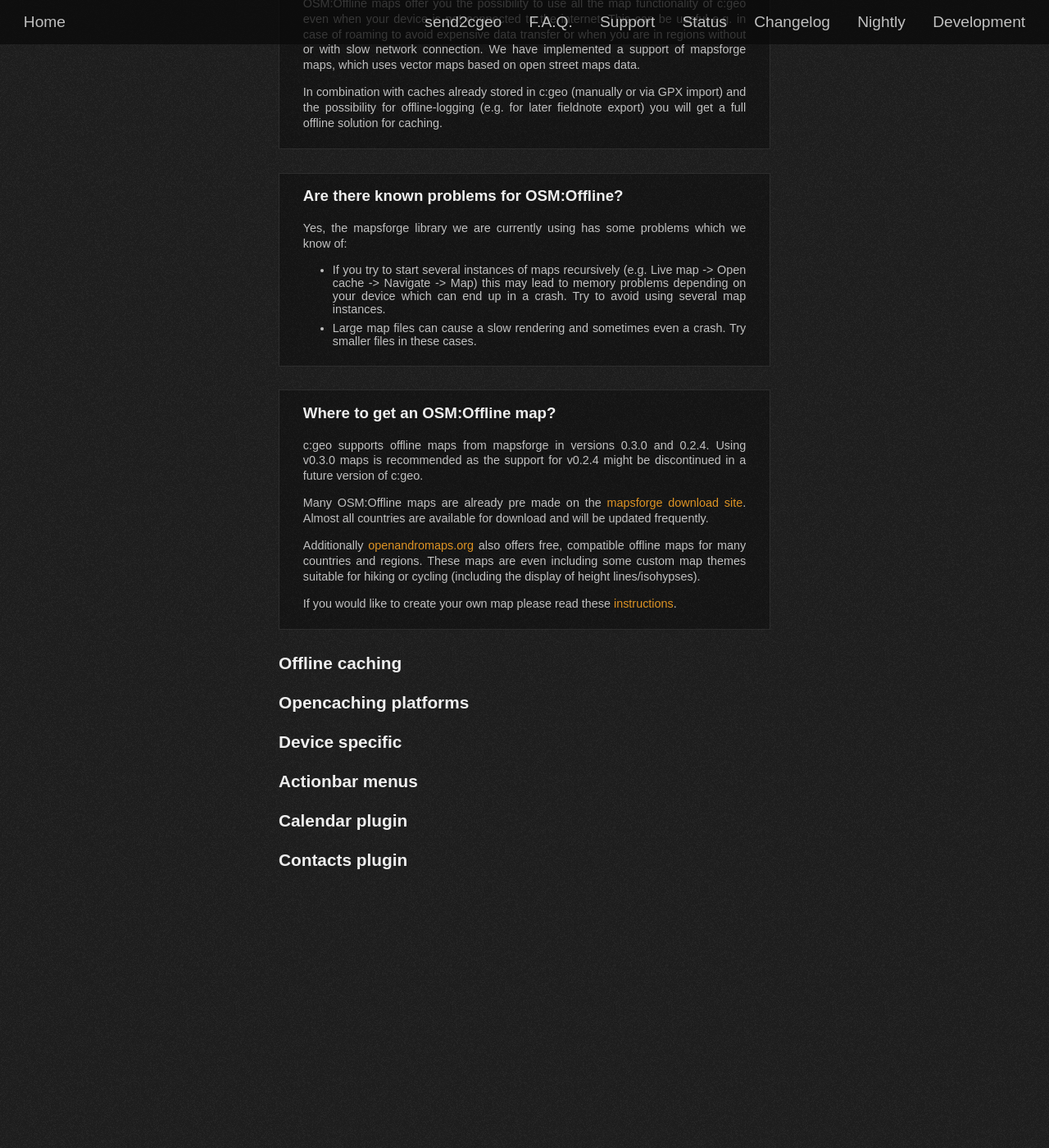
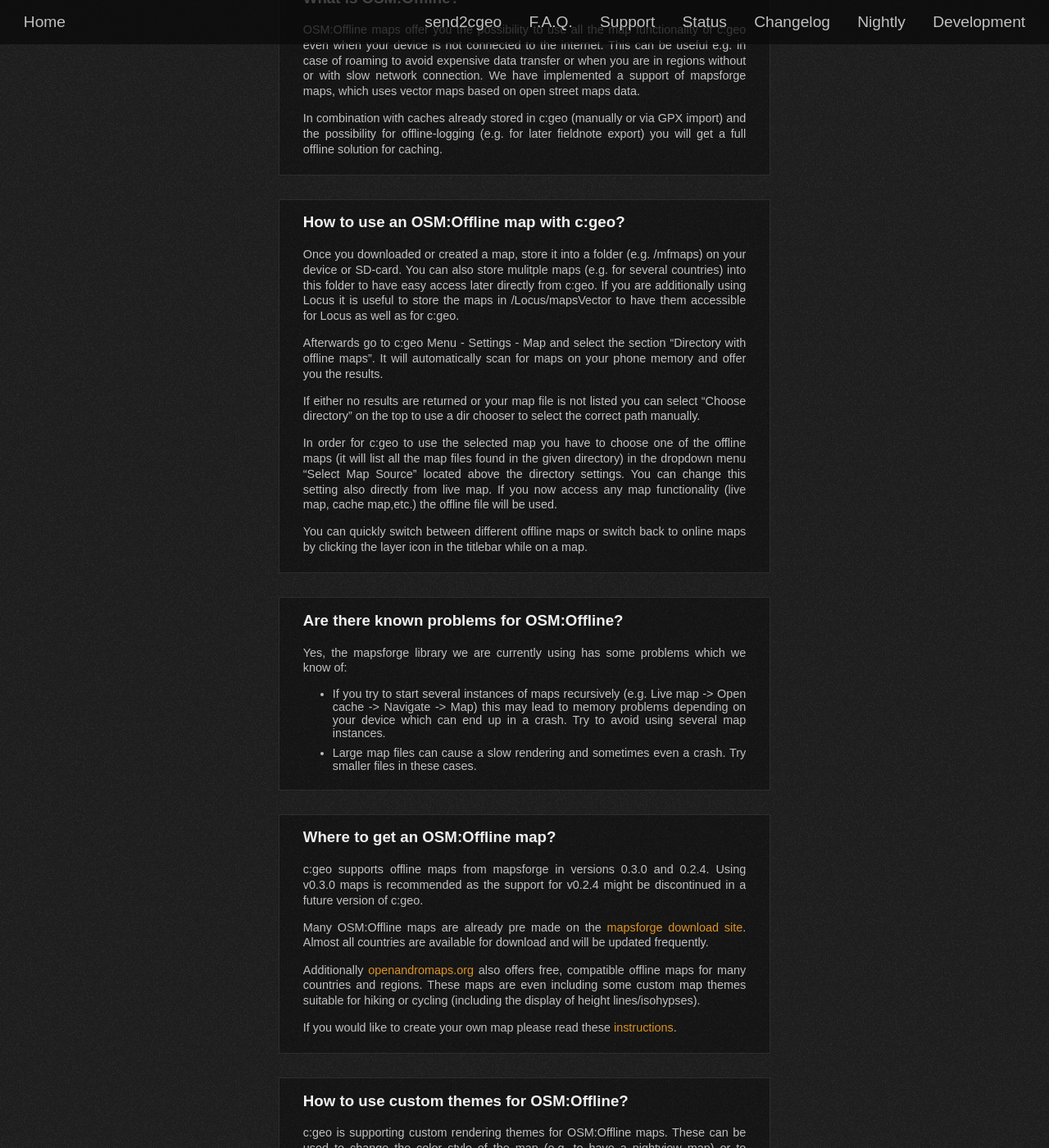
Before and after one commit to cgeo/cgeo.github.io, a Jekyll site: the page built from faq.html, in a window 1280 px wide and 1400 px high, scrolled down 20016 px. Shown: the whole window at 82% size. Built offline with Jekyll 4.4.1, drawn with Linux system fonts in a browser that asks for light colours; some web fonts are replaced; before the commit the page ends 21093 px from its top, so only the background shows below that; some of the changed text lies outside the part shown.

Commit message:
FAQ OSM:Offline #2

```diff
--- a/_data/faq.yml
+++ b/_data/faq.yml
@@ -661,6 +661,21 @@
 
             In combination with caches already stored in c:geo (manually or via GPX import) and the possibility for offline-logging (e.g. for later fieldnote export) you will get a full offline solution for caching.
 
+      - title: How to use an OSM:Offline map with c:geo?
+        content: |
+            Once you downloaded or created a map, store it into a folder (e.g. /mfmaps) on your device or SD-card. You can also store mulitple maps (e.g. for several countries) into this folder to have easy access later directly from c:geo.
+            If you are additionally using Locus it is useful to store the maps in /Locus/mapsVector to have them accessible for Locus as well as for c:geo.
+
+            Afterwards go to c:geo Menu - Settings - Map and select the section "Directory with offline maps".
+            It will automatically scan for maps on your phone memory and offer you the results.
+
+            If either no results are returned or your map file is not listed you can select "Choose directory" on the top to use a dir chooser to select the correct path manually.
+
+            In order for c:geo to use the selected map you have to choose one of the offline maps (it will list all the map files found in the given directory) in the dropdown menu "Select Map Source" located above the directory settings. You can change this setting also directly from live map.
+            If you now access any map functionality (live map, cache map,etc.) the offline file will be used.
+
+            You can quickly switch between different offline maps or switch back to online maps by clicking the layer icon in the titlebar while on a map.
+
       - title: Are there known problems for OSM:Offline?
         content: |
             Yes, the mapsforge library we are currently using has some problems which we know of:
@@ -680,6 +695,19 @@
 
             If you would like to create your own map please read these [instructions](https://github.com/cgeo/cgeo/wiki/How-to-create-your-own-offline-maps).
 
+      - title: How to use custom themes for OSM:Offline?
+        content: |
+            c:geo is supporting custom rendering themes for OSM:Offline maps. These can be used to change the color style of the map (e.g. to have a nightview map) or to highlight certain objects within the map (e.g. cycle paths or height lines).
+
+            Up to now we do not have build-in themes but you need to create them by yourself or download some user made themes from the internet. Try e.g. searching the net for "RGB Night Theme for Vectormaps" to find appropriate nightview themes.
+
+            If you have created a personal version of a theme which you are willing to share with us, feel free to contact us.
+
+            After having downloaded a theme-pacakge (usually a ZIP-file containing a lot of xml files and graphics) exract it including all its sub-directories into a folder in your device or SD-card.
+            Afterwards select this folder as base-folder for map themes in c:geo settings.
+            If you have done it right and the theme is valid it should now be selectable from live map via\\
+            Live map menu - Map modes - Select map theme
+
 - title: Offline caching
   items:
 
```
